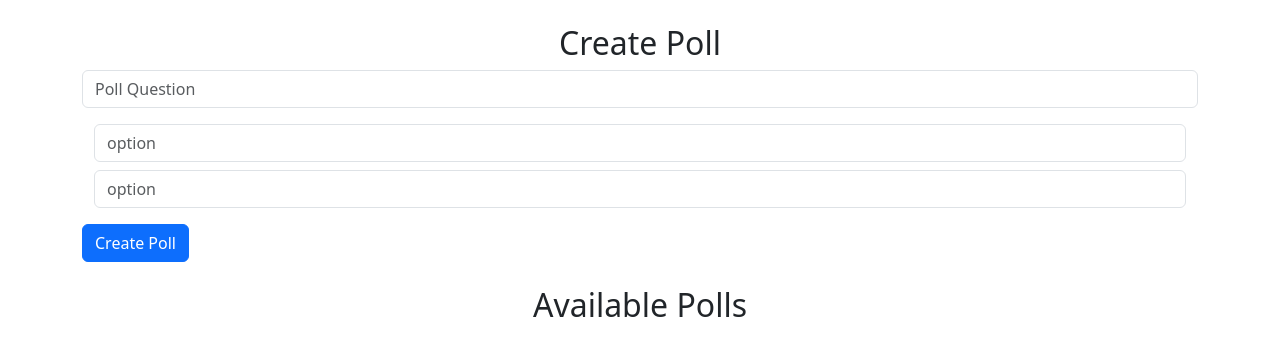
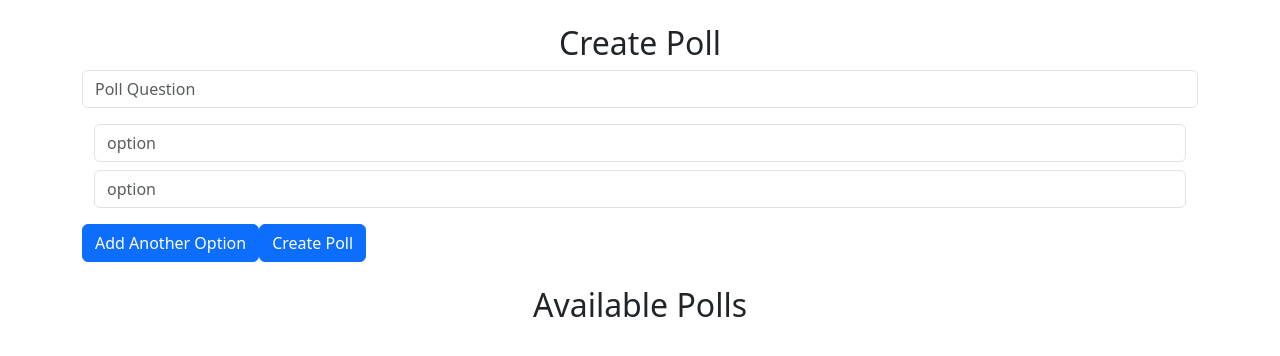
Before and after one commit to khushisinha20/polling-app, an Angular app in the folder polling-app-frontend/: page / in a window 1280 px wide. Shown: the top 356 px of the page. Built offline with nearby package versions, Linux system fonts and the light colour scheme; no server answers.

Commit message:
Added multiple options functionality

```diff
--- a/polling-app-frontend/src/app/poll/poll.component.html
+++ b/polling-app-frontend/src/app/poll/poll.component.html
@@ -20,6 +20,7 @@
         </div>
     </div>
 
+    <button (click)="addOption()" class="btn btn-primary">Add Another Option</button>
     <button (click)="createPoll()" class="btn btn-primary">Create Poll</button>
 
     <h2 class = "mt-4 text-center">Available Polls</h2>
--- a/polling-app-frontend/src/app/poll/poll.component.ts
+++ b/polling-app-frontend/src/app/poll/poll.component.ts
@@ -41,6 +41,10 @@ export class PollComponent implements OnInit {
     })
   }
 
+  addOption() {
+    this.newPoll.options.push({ optionText: '', voteCount: 0 })
+  }
+
   createPoll() {
     this.pollService.createPoll(this.newPoll).subscribe({
       next: (createdPoll) => {
```
